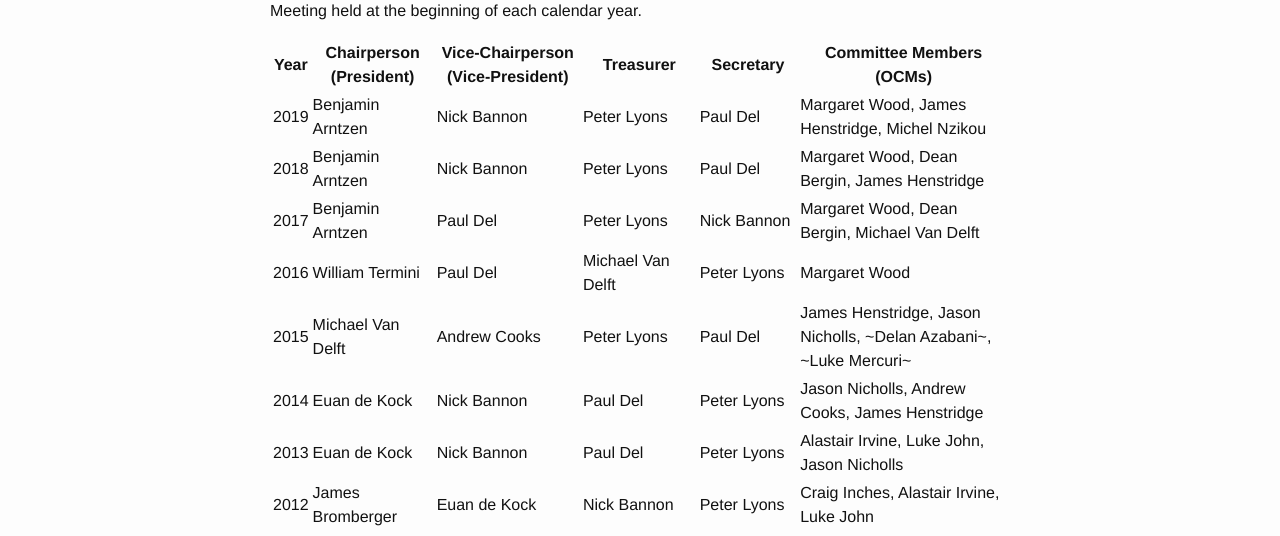
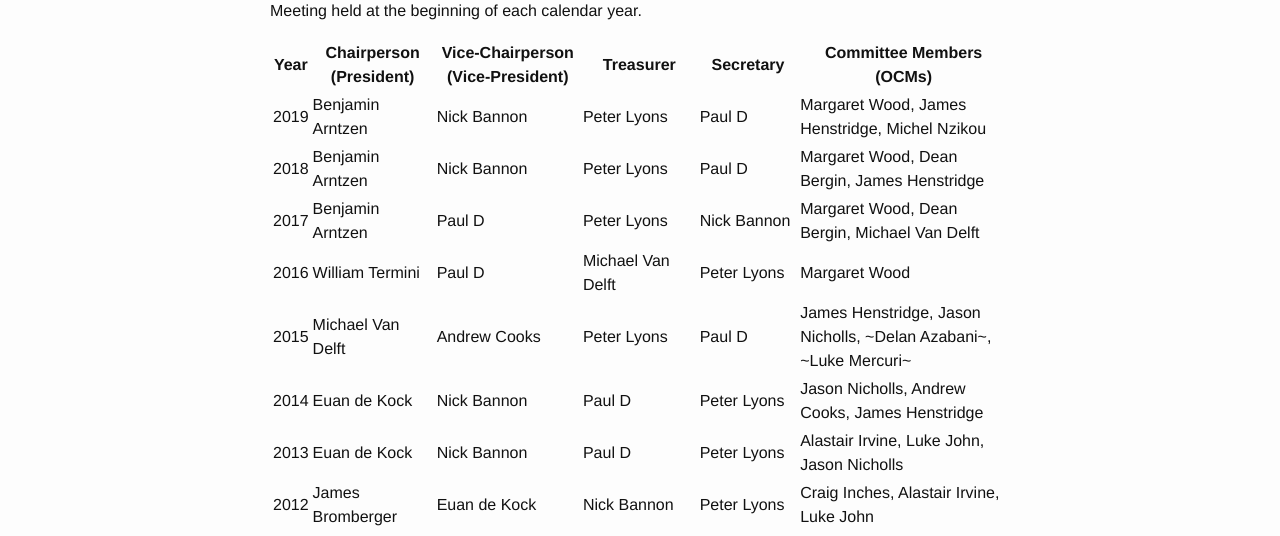
Before and after one commit to plugorgau/plugorgau.github.io, a Jekyll site: the page built from pages/about/committee.md, in a window 1280 px wide. Shown: the part 289-825 px from the top of the page. Built offline with Jekyll 4.4.1, drawn with Linux system fonts in a browser that asks for light colours; nearby versions of some CDN libraries.

Commit message:
Update committee.md

```diff
--- a/pages/about/committee.md
+++ b/pages/about/committee.md
@@ -8,13 +8,13 @@ The PLUG committee consists of seven members who are elected annually during the
 
 Year | Chairperson (President) | Vice-Chairperson (Vice-President) | Treasurer | Secretary | Committee Members (OCMs)
 ---- | ----------------------- | --------------------- | --------- | ------------- | ------------------------
-2019 | Benjamin Arntzen  | Nick Bannon         | Peter Lyons | Paul Del       | Margaret Wood, James Henstridge, Michel Nzikou
-2018 | Benjamin Arntzen  | Nick Bannon         | Peter Lyons | Paul Del       | Margaret Wood, Dean Bergin, James Henstridge
-2017 | Benjamin Arntzen  | Paul Del            | Peter Lyons | Nick Bannon | Margaret Wood, Dean Bergin, Michael Van Delft
-2016 | William Termini   | Paul Del            | Michael Van Delft | Peter Lyons | Margaret Wood
-2015 | Michael Van Delft | Andrew Cooks        | Peter Lyons | Paul Del       | James Henstridge,  Jason Nicholls, ~Delan Azabani~, ~Luke Mercuri~
-2014 | Euan de Kock      | Nick Bannon         | Paul Del    | Peter Lyons | Jason Nicholls, Andrew Cooks, James Henstridge
-2013 | Euan de Kock      | Nick Bannon         | Paul Del    | Peter Lyons | Alastair Irvine, Luke John, Jason Nicholls
+2019 | Benjamin Arntzen  | Nick Bannon         | Peter Lyons | Paul D       | Margaret Wood, James Henstridge, Michel Nzikou
+2018 | Benjamin Arntzen  | Nick Bannon         | Peter Lyons | Paul D       | Margaret Wood, Dean Bergin, James Henstridge
+2017 | Benjamin Arntzen  | Paul D            | Peter Lyons | Nick Bannon | Margaret Wood, Dean Bergin, Michael Van Delft
+2016 | William Termini   | Paul D            | Michael Van Delft | Peter Lyons | Margaret Wood
+2015 | Michael Van Delft | Andrew Cooks        | Peter Lyons | Paul D       | James Henstridge,  Jason Nicholls, ~Delan Azabani~, ~Luke Mercuri~
+2014 | Euan de Kock      | Nick Bannon         | Paul D    | Peter Lyons | Jason Nicholls, Andrew Cooks, James Henstridge
+2013 | Euan de Kock      | Nick Bannon         | Paul D    | Peter Lyons | Alastair Irvine, Luke John, Jason Nicholls
 2012 | James Bromberger  | Euan de Kock        | Nick Bannon | Peter Lyons | Craig Inches, Alastair Irvine, Luke John
 2011 | James Bromberger  | Nick Bannon         | Mark Gaynor / Jason Nicholls | Peter Lyons | Patrick Coleman, Alastair Irvine, Tim White, Daniel Harmsworth
 2010 | Tim White         | Nick Bannon         | Mark Gaynor | Peter Lyons | Patrick Coleman, Alastair Irvine
```
